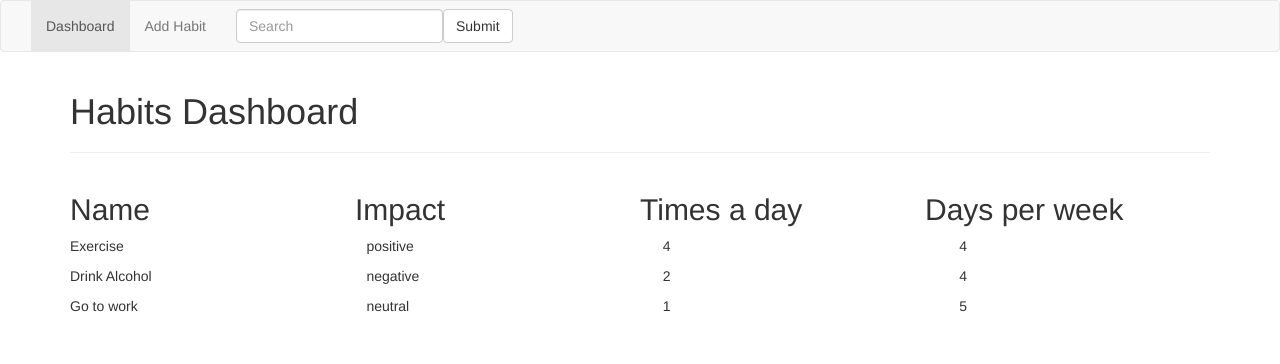
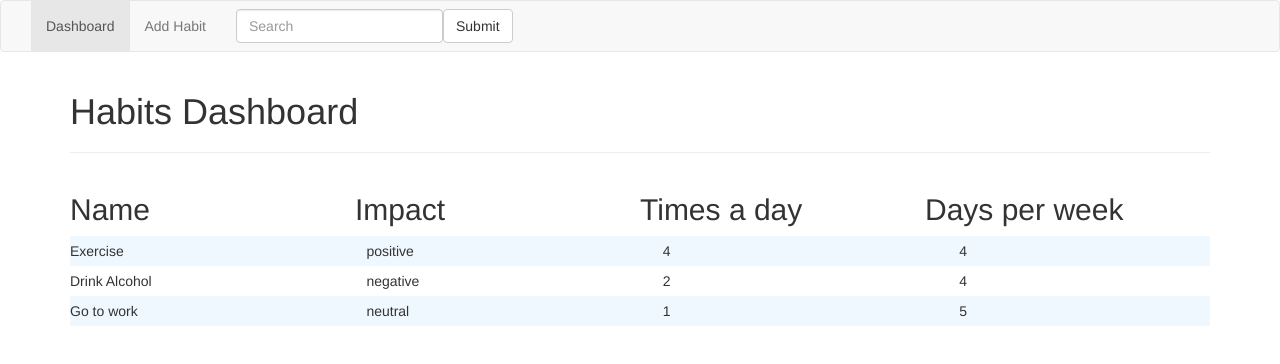
Before and after one commit to theglitcher97/angular_the_complete_guide_course, an Angular app: page / in a window 1280 px wide. Shown: the top 364 px of the page. Built offline with nearby package versions, Linux system fonts and the light colour scheme.

Commit message:
feat: display habits list with styles

```diff
--- a/src/app/dashboard/habits/habit/habit.component.css
+++ b/src/app/dashboard/habits/habit/habit.component.css
@@ -2,9 +2,16 @@
   width: 100%;
   display: flex;
   justify-content: space-between;
+  align-items: center;
 }
 
 .habit-info p {
   width: 22%;
   text-align: left;
+  height: 20px;
+  line-height: 30px;
 }
+
+.oddHabit {
+  background-color: aliceblue;
+}
--- a/src/app/dashboard/habits/habit/habit.component.html
+++ b/src/app/dashboard/habits/habit/habit.component.html
@@ -1,4 +1,4 @@
-<div class="habit-info">
+<div [ngClass]="{oddHabit: index % 2 !== 0}" class="habit-info">
   <p>{{habit.name}}</p>
   <p>{{habit.impact}}</p>
   <p>{{habit.times_a_day}}</p>
--- a/src/app/dashboard/habits/habit/habit.component.ts
+++ b/src/app/dashboard/habits/habit/habit.component.ts
@@ -8,4 +8,5 @@ import { Habit } from '../../models/habit';
 })
 export class HabitComponent {
   @Input() habit!: Habit;
+  @Input() index!: number;
 }
--- a/src/app/dashboard/habits/habits.component.html
+++ b/src/app/dashboard/habits/habits.component.html
@@ -4,4 +4,4 @@
   <h2>Times a day</h2>
   <h2>Days per week</h2>
 </div>
-<app-habit *ngFor="let habit of habitsList" [habit]="habit"></app-habit>
+<app-habit *ngFor="let habit of habitsList; index as i" [habit]="habit" [index]="(i+1)"></app-habit>
```
